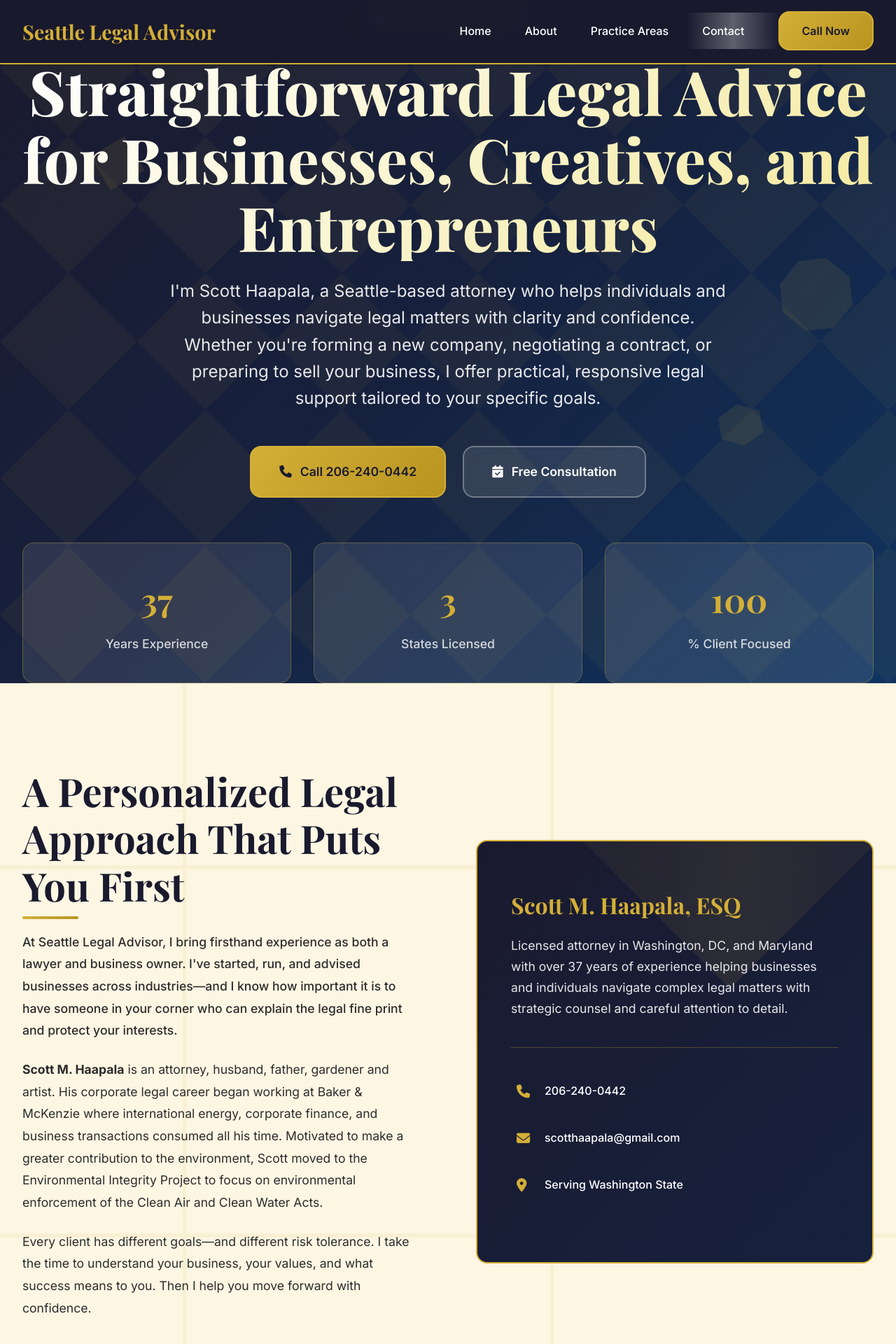
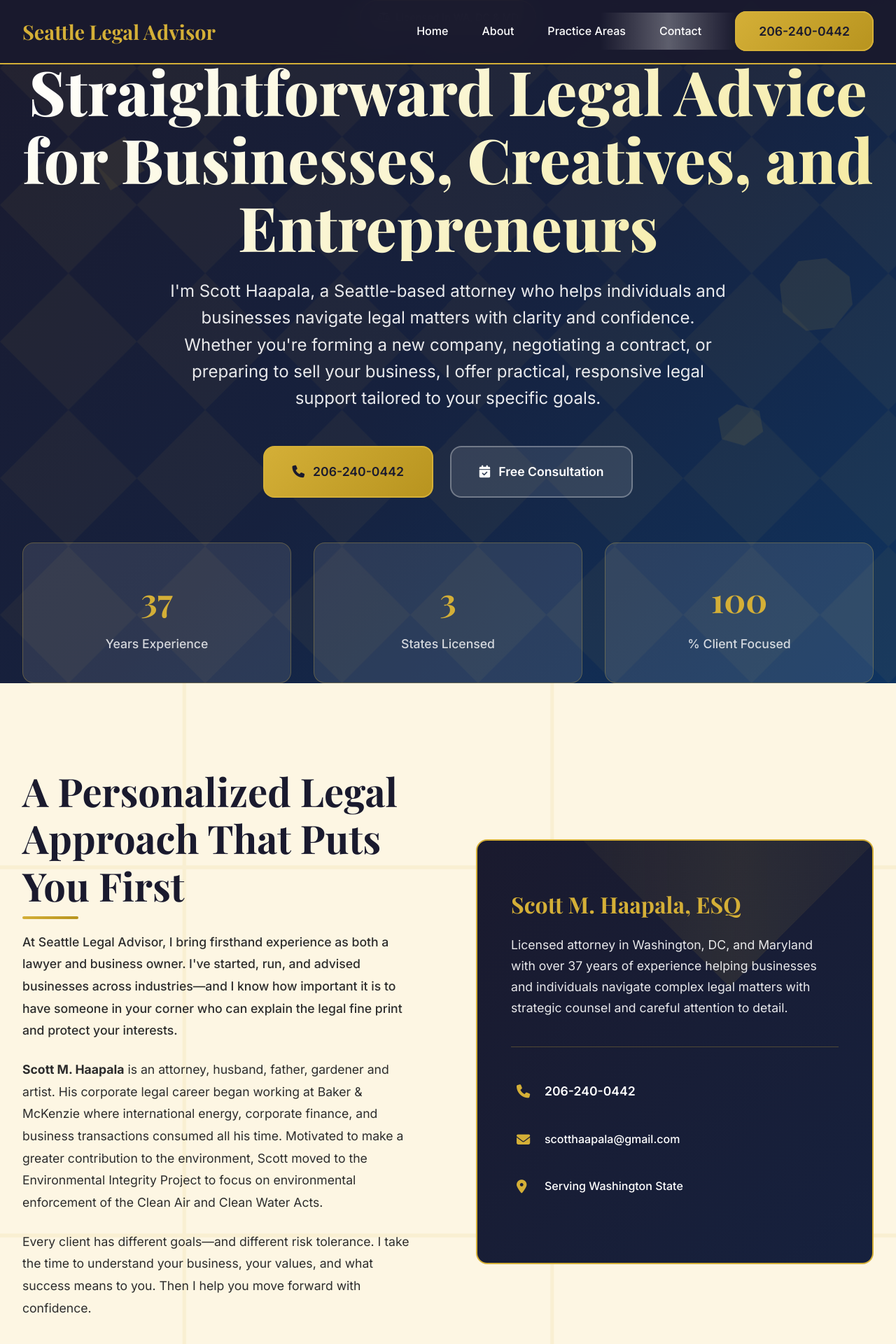
Before and after one commit to WizardQueenAnne/seattlelegaladvisor, a Flask app: page / in a window 1280 px wide. Shown: the top 1920 px of the page at 70% size. Run offline with Flask 3, Linux system fonts and the light colour scheme.

Commit message:
Update index.html

```diff
--- a/templates/index.html
+++ b/templates/index.html
@@ -211,6 +211,7 @@
             border: 2px solid var(--primary-gold);
             position: relative;
             overflow: hidden;
+            cursor: pointer;
         }
 
         .nav-cta::before {
@@ -339,6 +340,7 @@
             background: linear-gradient(135deg, var(--primary-gold), var(--dark-gold));
             color: var(--deep-navy);
             border: 2px solid var(--primary-gold);
+            cursor: pointer;
         }
 
         .btn-primary::before {
@@ -682,7 +684,7 @@
             transition: var(--transition-smooth);
             position: relative;
             overflow: hidden;
-            group: hover;
+            cursor: pointer;
         }
 
         .service-card::before {
@@ -1407,6 +1409,32 @@
             opacity: 1;
             transform: translateY(0);
         }
+
+        /* Phone number display styles */
+        .phone-display {
+            font-weight: 600;
+            color: var(--deep-navy);
+            font-size: 1.1rem;
+        }
+
+        /* Phone number in about card (navy background) */
+        .about-card .phone-display {
+            color: var(--white);
+        }
+
+        /* Phone number in contact section (dark background) */
+        .contact .phone-display {
+            color: var(--white);
+        }
+
+        /* Phone number in footer (dark background) */
+        .footer .phone-display {
+            color: var(--silver);
+        }
+
+        .footer .phone-display:hover {
+            color: var(--primary-gold);
+        }
     </style>
 </head>
 <body>
@@ -1420,7 +1448,7 @@
                 <li><a href="#about" class="nav-link">About</a></li>
                 <li><a href="#services" class="nav-link">Practice Areas</a></li>
                 <li><a href="#contact" class="nav-link">Contact</a></li>
-                <li><a href="tel:206-240-0442" class="nav-cta">Call Now</a></li>
+                <li><span class="nav-cta phone-display">206-240-0442</span></li>
             </ul>
 
             <button class="mobile-menu-btn" id="mobile-menu-btn">
@@ -1451,10 +1479,10 @@
                 </p>
 
                 <div class="hero-buttons">
-                    <a href="tel:206-240-0442" class="btn btn-primary">
+                    <span class="btn btn-primary phone-display">
                         <i class="fas fa-phone"></i>
-                        Call 206-240-0442
-                    </a>
+                        206-240-0442
+                    </span>
                     <a href="#contact" class="btn btn-secondary">
                         <i class="fas fa-calendar-check"></i>
                         Free Consultation
@@ -1506,7 +1534,7 @@
                         <div class="contact-info">
                             <div class="contact-item">
                                 <i class="fas fa-phone"></i>
-                                <a href="tel:206-240-0442">206-240-0442</a>
+                                <span class="phone-display">206-240-0442</span>
                             </div>
                             <div class="contact-item">
                                 <i class="fas fa-envelope"></i>
@@ -1534,7 +1562,7 @@
             </div>
 
             <div class="services-grid">
-                <div class="service-card animate-on-scroll">
+                <div class="service-card animate-on-scroll" onclick="window.location.href='contract-law.html'">
                     <div class="service-icon">
                         <i class="fas fa-file-contract"></i>
                     </div>
@@ -1544,7 +1572,7 @@
                     </p>
                 </div>
 
-                <div class="service-card animate-on-scroll">
+                <div class="service-card animate-on-scroll" onclick="window.location.href='business-formation.html'">
                     <div class="service-icon">
                         <i class="fas fa-building"></i>
                     </div>
@@ -1554,7 +1582,7 @@
                     </p>
                 </div>
 
-                <div class="service-card animate-on-scroll">
+                <div class="service-card animate-on-scroll" onclick="window.location.href='business-law.html'">
                     <div class="service-icon">
                         <i class="fas fa-handshake"></i>
                     </div>
@@ -1564,7 +1592,7 @@
                     </p>
                 </div>
 
-                <div class="service-card animate-on-scroll">
+                <div class="service-card animate-on-scroll" onclick="window.location.href='mergers-acquisitions.html'">
                     <div class="service-icon">
                         <i class="fas fa-exchange-alt"></i>
                     </div>
@@ -1574,7 +1602,7 @@
                     </p>
                 </div>
 
-                <div class="service-card animate-on-scroll">
+                <div class="service-card animate-on-scroll" onclick="window.location.href='business-succession-planning.html'">
                     <div class="service-icon">
                         <i class="fas fa-route"></i>
                     </div>
@@ -1584,7 +1612,7 @@
                     </p>
                 </div>
 
-                <div class="service-card animate-on-scroll">
+                <div class="service-card animate-on-scroll" onclick="window.location.href='intellectual-property.html'">
                     <div class="service-icon">
                         <i class="fas fa-lightbulb"></i>
                     </div>
@@ -1594,7 +1622,7 @@
                     </p>
                 </div>
 
-                <div class="service-card animate-on-scroll">
+                <div class="service-card animate-on-scroll" onclick="window.location.href='entertainment-law.html'">
                     <div class="service-icon">
                         <i class="fas fa-music"></i>
                     </div>
@@ -1604,7 +1632,7 @@
                     </p>
                 </div>
 
-                <div class="service-card animate-on-scroll">
+                <div class="service-card animate-on-scroll" onclick="window.location.href='estate-planning.html'">
                     <div class="service-icon">
                         <i class="fas fa-balance-scale"></i>
                     </div>
@@ -1668,7 +1696,7 @@
                             <i class="fas fa-phone"></i>
                             <div class="contact-detail-content">
                                 <h4>Phone</h4>
-                                <a href="tel:206-240-0442">206-240-0442</a>
+                                <span class="phone-display">206-240-0442</span>
                             </div>
                         </div>
 
@@ -1795,18 +1823,18 @@
 
                 <div class="footer-section">
                     <h4>Practice Areas</h4>
-                    <a href="#services">Contract Law</a>
-                    <a href="#services">Business Formation</a>
-                    <a href="#services">Corporate Law</a>
-                    <a href="#services">Mergers & Acquisitions</a>
-                    <a href="#services">Intellectual Property</a>
-                    <a href="#services">Entertainment Law</a>
-                    <a href="#services">Estate Planning</a>
+                    <a href="contract-law.html">Contract Law</a>
+                    <a href="business-formation.html">Business Formation</a>
+                    <a href="corporate-law.html">Corporate Law</a>
+                    <a href="mergers-acquisitions.html">Mergers & Acquisitions</a>
+                    <a href="intellectual-property.html">Intellectual Property</a>
+                    <a href="entertainment-law.html">Entertainment Law</a>
+                    <a href="estate-planning.html">Estate Planning</a>
                 </div>
 
                 <div class="footer-section">
                     <h4>Contact Information</h4>
-                    <a href="tel:206-240-0442">206-240-0442</a>
+                    <span class="phone-display">206-240-0442</span>
                     <a href="mailto:scotthaapala@gmail.com">scotthaapala@gmail.com</a>
                     <p>Licensed in WA, DC, MD</p>
                     <p>Serving Washington State</p>
@@ -2112,7 +2140,7 @@
             }, 8000);
         }
 
-        // Enhanced service card interactions
+        // Enhanced service card interactions - make them clickable
         const serviceCards = document.querySelectorAll('.service-card');
         serviceCards.forEach((card, index) => {
             // Stagger animation delays
@@ -2222,6 +2250,11 @@
                     icon.classList.remove('fa-times');
                 }
             }
+
+            // Enter key on service cards navigates to page
+            if (e.key === 'Enter' && e.target.classList.contains('service-card')) {
+                e.target.click();
+            }
         });
 
         // Performance optimization: Debounce scroll events
@@ -2255,6 +2288,8 @@
                 }
             });
         });
+
+        console.log('Seattle Legal Advisor - Home page initialized successfully!');
     </script>
 </body>
 </html>
```
